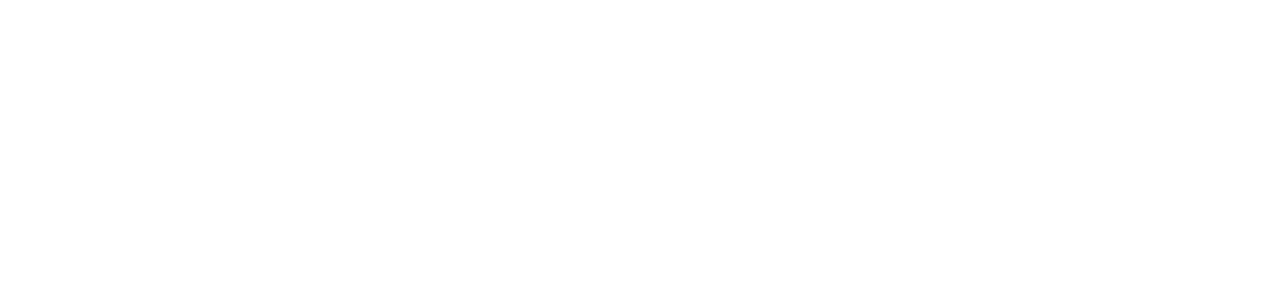
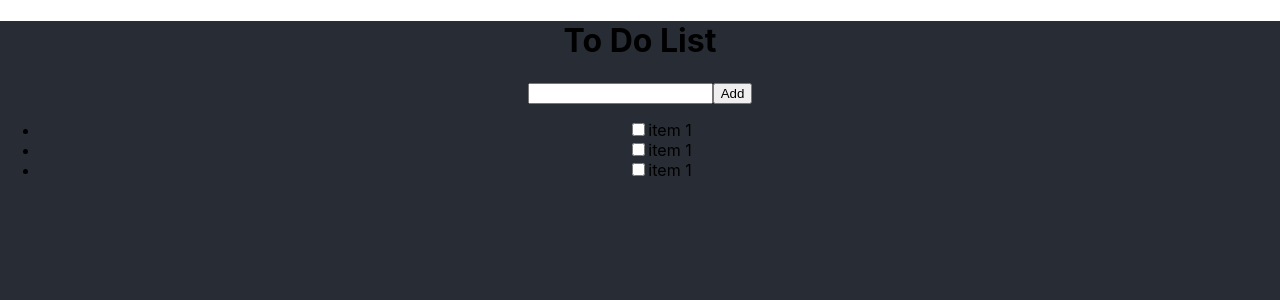
Before and after one commit to nguyenlemanhhung/NguyenLeManhHung-CIJS81-N1, a React (Create React App) app: page / in a window 1280 px wide. Shown: the top 300 px of the page. Built offline with nearby package versions, Linux system fonts and the light colour scheme.

Commit message:
create lesson 3

```diff
--- a/src/App.css
+++ b/src/App.css
@@ -12,7 +12,10 @@
     animation: App-logo-spin infinite 20s linear;
   }
 }
-
+.App {
+  background-color: #282c34;
+  min-height: 100vh;
+}
 .App-header {
   background-color: #282c34;
   min-height: 100vh;
--- a/src/App.js
+++ b/src/App.js
@@ -1,7 +1,11 @@
 import "./App.css";
-
+import ToDoList from "./views/lesson-3/ToDoList";
 function App() {
-  return <div className="App"></div>;
+  return (
+    <div className="App">
+      <ToDoList />
+    </div>
+  );
 }
 
 export default App;
--- /dev/null
+++ b/src/views/lesson-3/ToDoList.js
@@ -0,0 +1,33 @@
+import React from "react";
+
+class ToDoList extends React.Component {
+  render() {
+    return (
+      <div>
+        <h1>To Do List</h1>
+        <form>
+          <input type="text" />
+          <button type="button">Add</button>
+        </form>
+        <div className="content">
+          <ul>
+            <li>
+              <input type="checkbox" />
+              <span>item 1</span>
+            </li>
+            <li>
+              <input type="checkbox" />
+              <span>item 1</span>
+            </li>
+            <li>
+              <input type="checkbox" />
+              <span>item 1</span>
+            </li>
+          </ul>
+        </div>
+      </div>
+    );
+  }
+}
+
+export default ToDoList;
```
